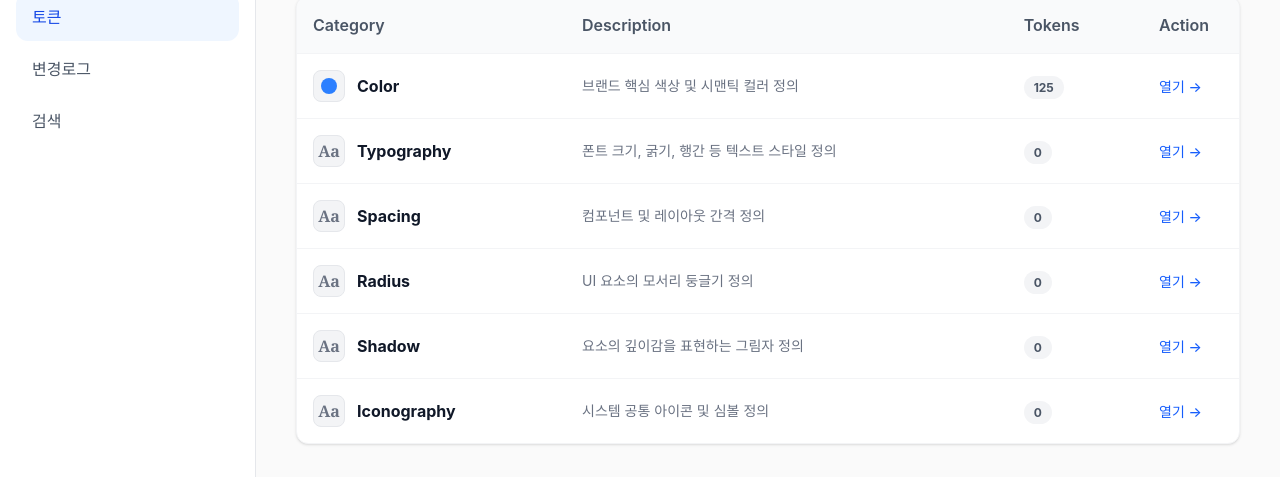
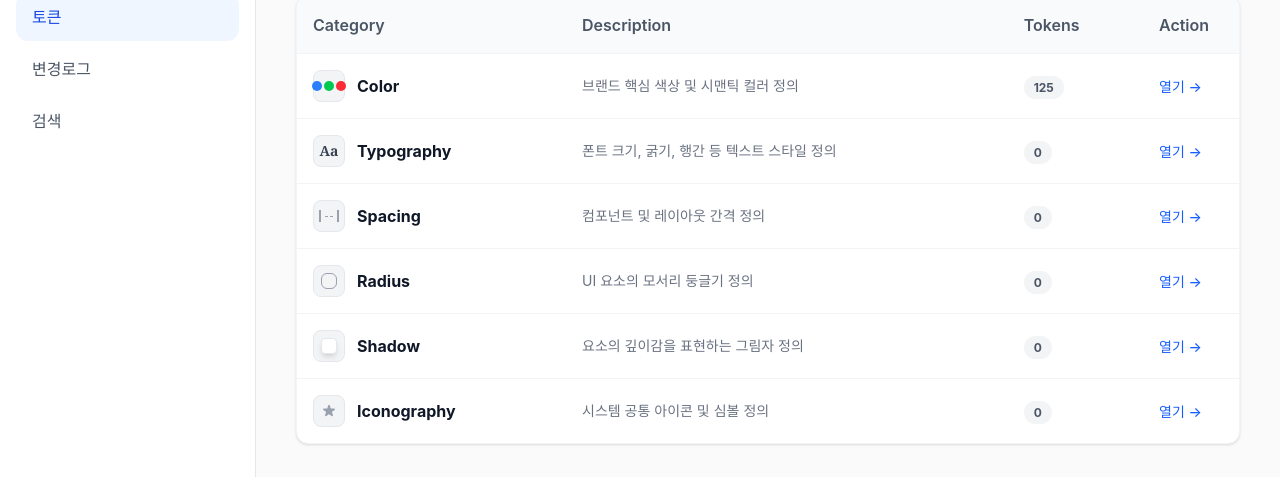
Before and after one commit to cynhwithcode/PDS-Hub, a React (Vite) app: page /tokens in a window 1280 px wide. Both pictures are taken after a click on the button 1220 px from the left and 180 px from the top of the page. Shown: the part 228-705 px from the top of the page. Built offline with nearby package versions, Linux system fonts and the light colour scheme.

Commit message:
fix: 카테고리 리스트 뷰의 썸네일을 그리드 뷰와 동일한 스타일로 통일, Iconography 아이콘 SVG로 교체

```diff
--- a/src/pages/TokenManager.tsx
+++ b/src/pages/TokenManager.tsx
@@ -123,7 +123,9 @@ export default function TokenManager() {
                       ) : cat.id === 'shadow' ? (
                         <div className="w-16 h-16 bg-white border border-gray-100 shadow-lg group-hover:shadow-2xl transition-shadow duration-300 rounded-xl"></div>
                       ) : (
-                        <div className="w-16 h-16 bg-gray-200 mask mask-star-2 group-hover:rotate-45 transition-transform duration-300"></div>
+                        <svg className="w-12 h-12 text-gray-300 group-hover:text-yellow-400 group-hover:rotate-12 transition-all duration-300" fill="currentColor" viewBox="0 0 20 20">
+                          <path d="M9.049 2.927c.3-.921 1.603-.921 1.902 0l1.07 3.292a1 1 0 00.95.69h3.462c.969 0 1.371 1.24.588 1.81l-2.8 2.034a1 1 0 00-.364 1.118l1.07 3.292c.3.921-.755 1.688-1.54 1.118l-2.8-2.034a1 1 0 00-1.175 0l-2.8 2.034c-.784.57-1.838-.197-1.539-1.118l1.07-3.292a1 1 0 00-.364-1.118L2.98 8.72c-.783-.57-.38-1.81.588-1.81h3.461a1 1 0 00.951-.69l1.07-3.292z" />
+                        </svg>
                       )}
                     </div>
 
@@ -157,7 +159,29 @@ export default function TokenManager() {
                     <tr key={cat.id} className="hover:bg-gray-50 transition-colors cursor-pointer" onClick={() => setSelectedCategory(cat.id)}>
                       <td className="p-4 font-bold text-gray-900 capitalize flex items-center gap-3">
                         <div className="w-8 h-8 rounded-lg bg-gray-100 border border-gray-200 flex items-center justify-center shrink-0">
-                          {cat.id === 'color' ? <div className="w-4 h-4 rounded-full bg-blue-500"></div> : <span className="font-serif font-bold text-gray-500">Aa</span>}
+                          {cat.id === 'color' ? (
+                            <div className="flex gap-0.5">
+                              <div className="w-2.5 h-2.5 rounded-full bg-blue-500"></div>
+                              <div className="w-2.5 h-2.5 rounded-full bg-green-500"></div>
+                              <div className="w-2.5 h-2.5 rounded-full bg-red-500"></div>
+                            </div>
+                          ) : cat.id === 'typography' ? (
+                            <span className="font-serif font-bold text-gray-700 text-sm">Aa</span>
+                          ) : cat.id === 'spacing' ? (
+                            <div className="flex gap-1 items-center">
+                              <div className="w-0.5 h-3 bg-gray-400"></div>
+                              <div className="w-2 h-0 border-t border-dashed border-gray-400"></div>
+                              <div className="w-0.5 h-3 bg-gray-400"></div>
+                            </div>
+                          ) : cat.id === 'radius' ? (
+                            <div className="w-4 h-4 border-[1.5px] border-gray-400 rounded-md"></div>
+                          ) : cat.id === 'shadow' ? (
+                            <div className="w-4 h-4 bg-white border border-gray-200 shadow-md rounded-sm"></div>
+                          ) : (
+                            <svg className="w-4 h-4 text-gray-400" fill="currentColor" viewBox="0 0 20 20">
+                              <path d="M9.049 2.927c.3-.921 1.603-.921 1.902 0l1.07 3.292a1 1 0 00.95.69h3.462c.969 0 1.371 1.24.588 1.81l-2.8 2.034a1 1 0 00-.364 1.118l1.07 3.292c.3.921-.755 1.688-1.54 1.118l-2.8-2.034a1 1 0 00-1.175 0l-2.8 2.034c-.784.57-1.838-.197-1.539-1.118l1.07-3.292a1 1 0 00-.364-1.118L2.98 8.72c-.783-.57-.38-1.81.588-1.81h3.461a1 1 0 00.951-.69l1.07-3.292z" />
+                            </svg>
+                          )}
                         </div>
                         {cat.name}
                       </td>
```
